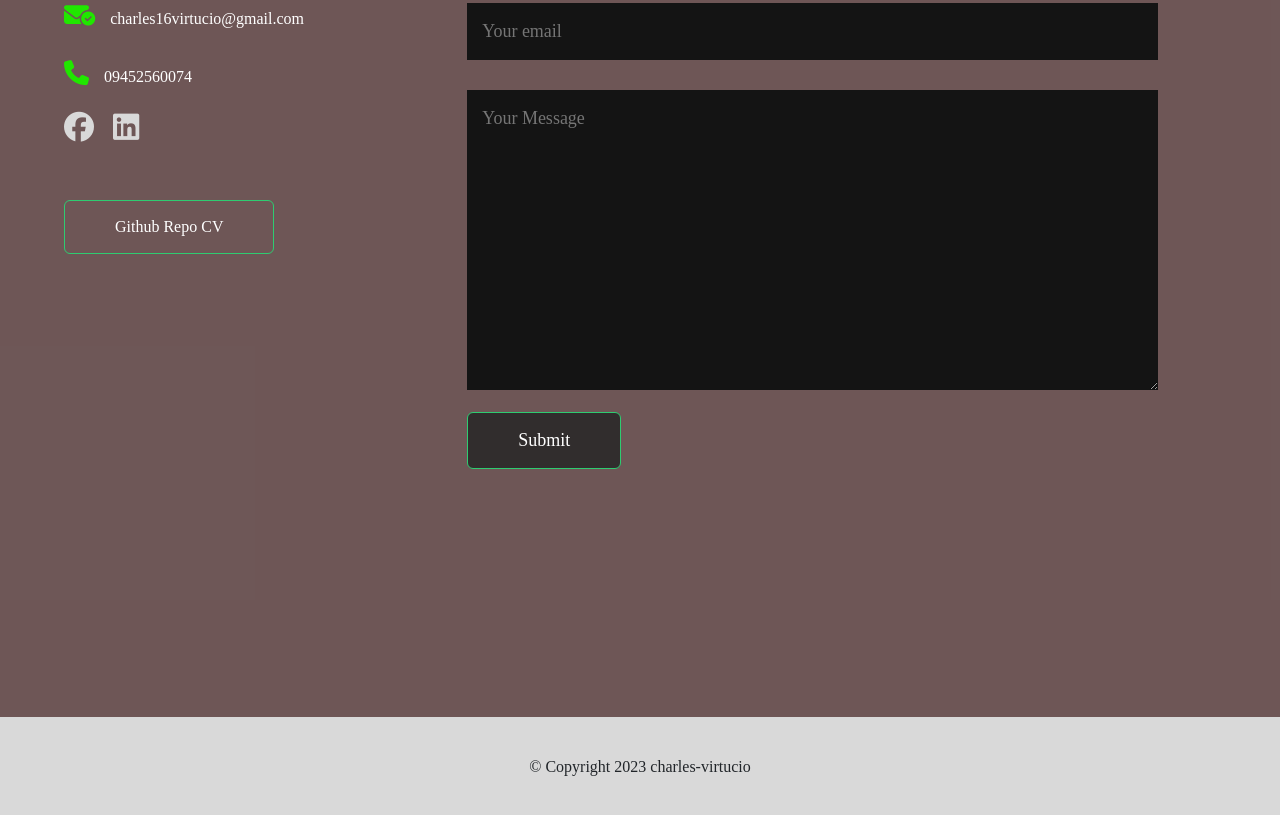
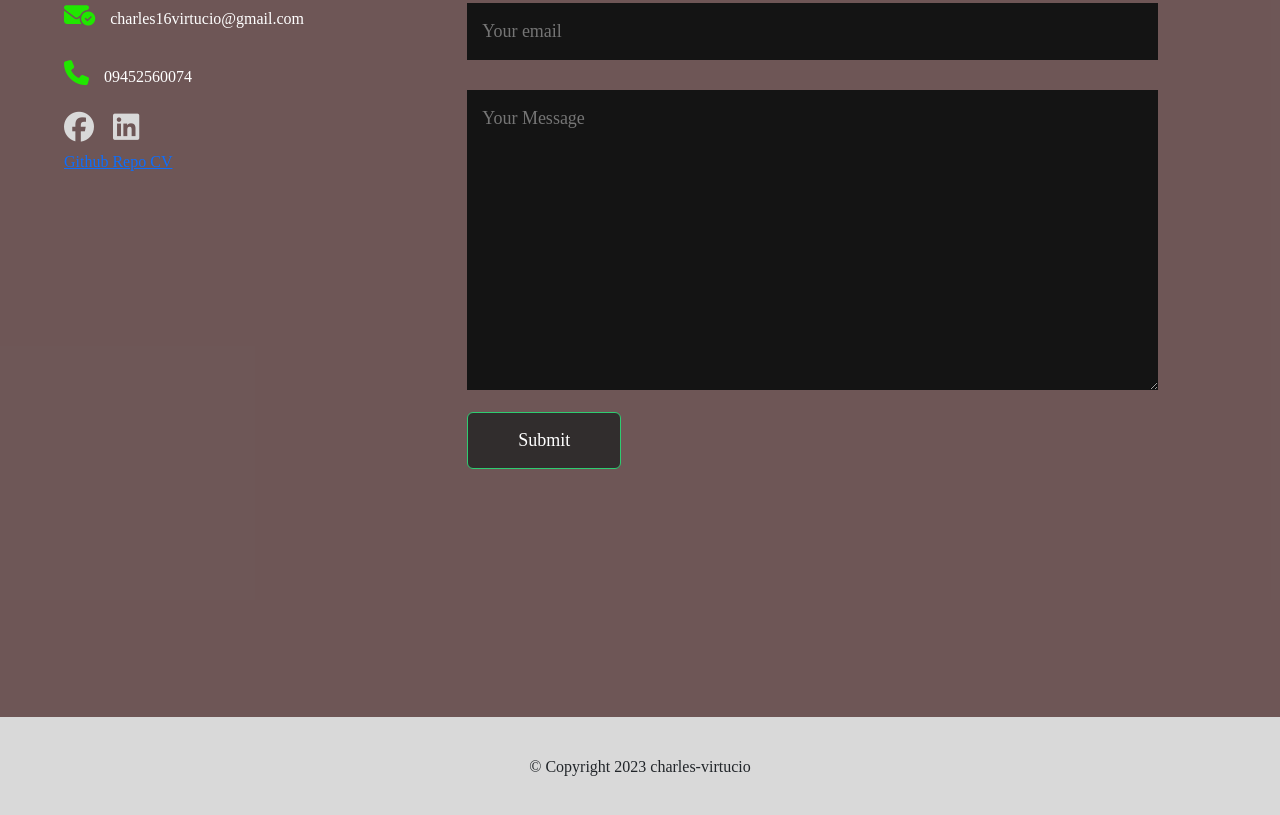
Before and after one commit to charles-virtucio/MINI-PROJECT1, a plain HTML site: page index.html in a window 1280 px wide. Shown: the part 2703-3518 px from the top of the page. Drawn offline with nearby package versions, Linux system fonts and the light colour scheme.

Commit message:
add edit repo CV

```diff
--- a/index.html
+++ b/index.html
@@ -95,7 +95,7 @@
                                 <a href="https://www.facebook.com/adrian16virtucio"><i class="fa-brands fa-facebook"></i></a>
                                 <a href="https://www.linkedin.com/in/charles-adrian-virtucio"><i class="fa-brands fa-linkedin"></i></a>
                             </div>
-                            <a href="https://charles-virtucio.github.io/My-RESUME/" download class="contact__btn contact__btn--1">Github Repo CV</a>
+                            <a href="https://charles-virtucio.github.io/My-RESUME/">Github Repo CV</a>
                         </div>
                         <div class="contact-right">
                             <form action="">
```
